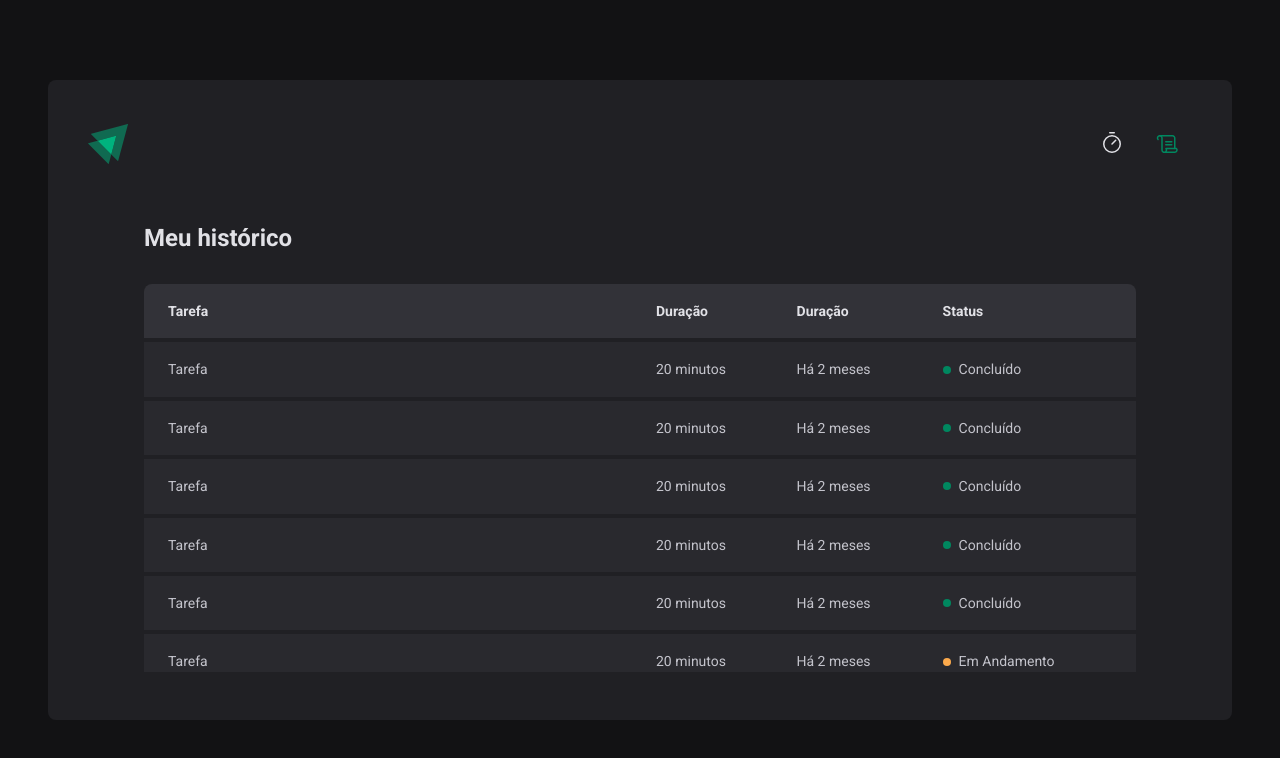
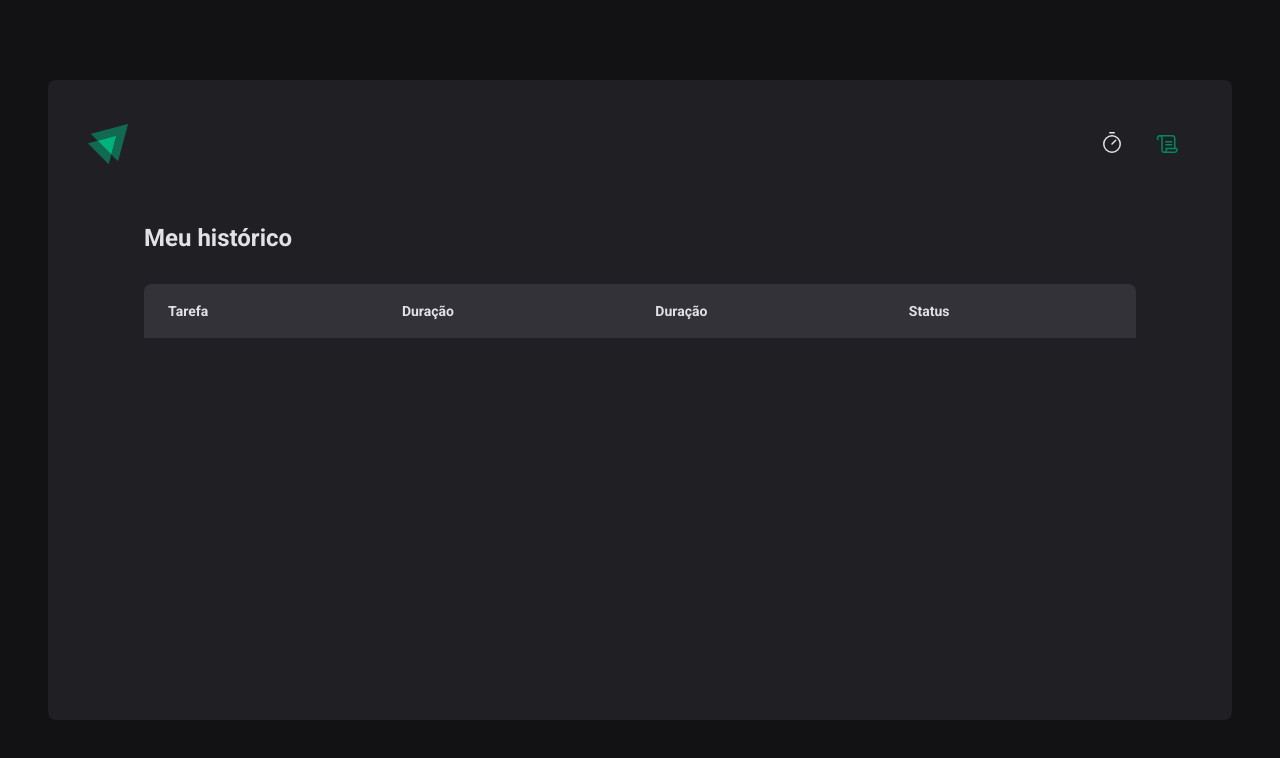
Before and after one commit to ma-nobrega/ignite-timer, a React (Vite) app: page /history in a window 1280 px wide. Shown: the top 758 px of the page. Built offline with nearby package versions, Linux system fonts and the light colour scheme.

Commit message:
update history page

```diff
--- a/src/pages/History/index.tsx
+++ b/src/pages/History/index.tsx
@@ -1,10 +1,14 @@
+import { useContext } from "react";
+import { formatDistanceToNow } from "date-fns";
+import ptBR from "date-fns/locale/pt-BR";
+import { CyclesContext } from "../../contexts/CyclesContext";
 import { HistoryContainer, HistoryList, Status } from "./styles";
 
 export function History() {
+  const { cycles } = useContext(CyclesContext);
   return (
     <HistoryContainer>
       <h1>Meu histórico</h1>
-
       <HistoryList>
         <table>
           <thead>
@@ -16,62 +20,29 @@
             </tr>
           </thead>
           <tbody>
-            <tr>
-              <td>Tarefa</td>
-              <td>20 minutos</td>
-              <td>Há 2 meses</td>
-              <td>
-                <Status statusColor="green">Concluído</Status>
-              </td>
-            </tr>
-            <tr>
-              <td>Tarefa</td>
-              <td>20 minutos</td>
-              <td>Há 2 meses</td>
-              <td>
-                <Status statusColor="green">Concluído</Status>
-              </td>
-            </tr>
-            <tr>
-              <td>Tarefa</td>
-              <td>20 minutos</td>
-              <td>Há 2 meses</td>
-              <td>
-                <Status statusColor="green">Concluído</Status>
-              </td>
-            </tr>
-            <tr>
-              <td>Tarefa</td>
-              <td>20 minutos</td>
-              <td>Há 2 meses</td>
-              <td>
-                <Status statusColor="green">Concluído</Status>
-              </td>
-            </tr>
-            <tr>
-              <td>Tarefa</td>
-              <td>20 minutos</td>
-              <td>Há 2 meses</td>
-              <td>
-                <Status statusColor="green">Concluído</Status>
-              </td>
-            </tr>
-            <tr>
-              <td>Tarefa</td>
-              <td>20 minutos</td>
-              <td>Há 2 meses</td>
-              <td>
-                <Status statusColor="yellow">Em Andamento</Status>
-              </td>
-            </tr>
-            <tr>
-              <td>Tarefa</td>
-              <td>20 minutos</td>
-              <td>Há 2 meses</td>
-              <td>
-                <Status statusColor="red">Interrompido</Status>
-              </td>
-            </tr>
+            {cycles.map((cycle) => (
+              <tr key={cycle.id}>
+                <td>{cycle.task}</td>
+                <td>{cycle.minutesAmount} minutos</td>
+                <td>
+                  {formatDistanceToNow(cycle.startDate, {
+                    addSuffix: true,
+                    locale: ptBR,
+                  })}
+                </td>
+                <td>
+                  {cycle.finishedDate && (
+                    <Status statusColor="green">Concluído</Status>
+                  )}
+                  {cycle.interruptedDate && (
+                    <Status statusColor="red">Interrompido</Status>
+                  )}
+                  {!cycle.finishedDate && !cycle.interruptedDate && (
+                    <Status statusColor="yellow">Em andamento</Status>
+                  )}
+                </td>
+              </tr>
+            ))}
           </tbody>
         </table>
       </HistoryList>
```
